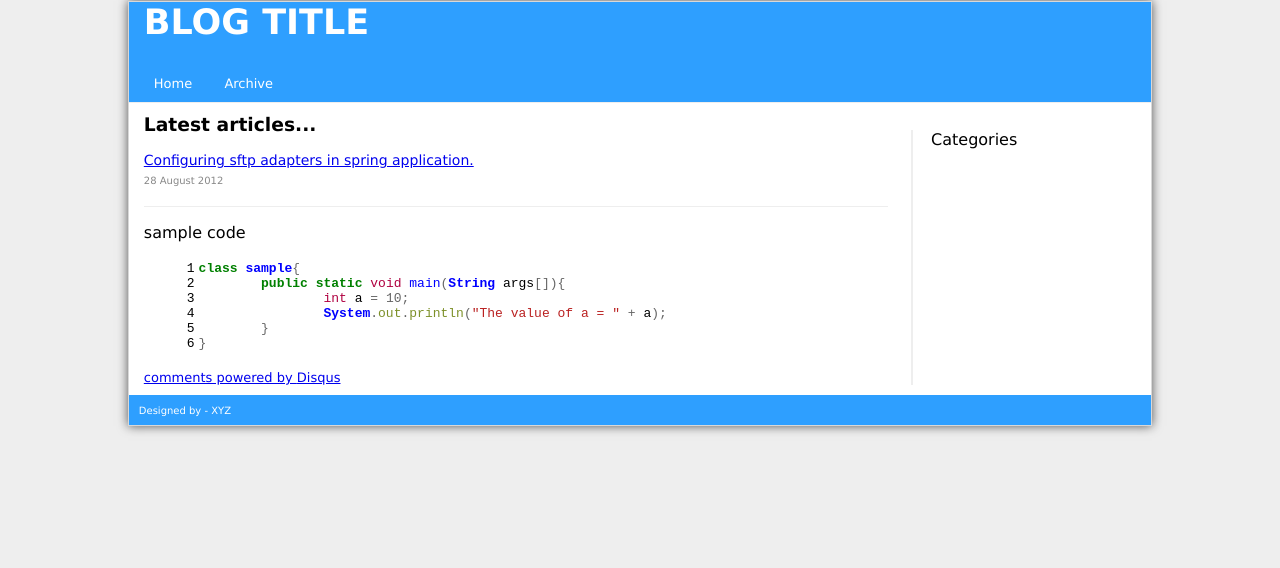
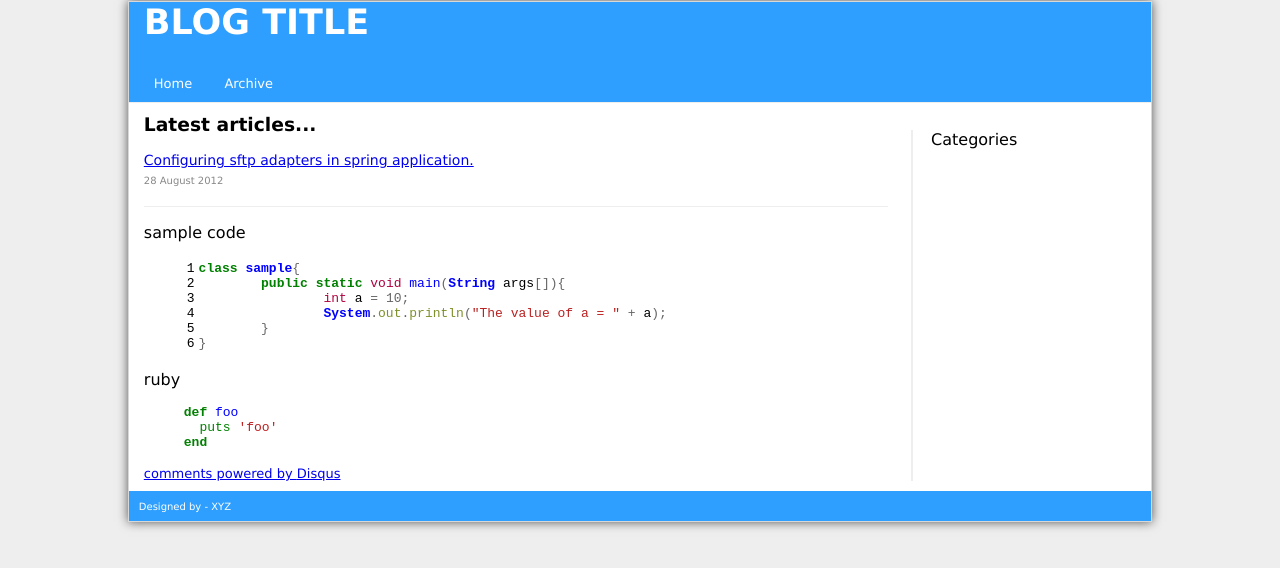
Before and after one commit to rashidshaikh/rashidshaikh.github.com, a Jekyll site: the page built from _posts/2012-08-29-sftp-spring-integration.markdown, in a window 1280 px wide. Shown: the top 568 px of the page. Built offline with Jekyll 4.4.1, drawn with Linux system fonts in a browser that asks for light colours; comment, search, counter and statistics services are not loaded.

Commit message:
Adding one more sample for code highlight.

```diff
--- a/_posts/2012-08-29-sftp-spring-integration.markdown
+++ b/_posts/2012-08-29-sftp-spring-integration.markdown
@@ -5,7 +5,6 @@ date: 28 Aug 2012
 summary: summary
 ---
 sample code
-<div>
 {% highlight java linenos %}
 class sample{
 	public static void main(String args[]){
@@ -14,4 +13,11 @@ class sample{
 	}
 }
 {% endhighlight %}
-</div>
+
+
+ruby
+{% highlight ruby %}
+def foo
+  puts 'foo'
+end
+{% endhighlight %}
```
